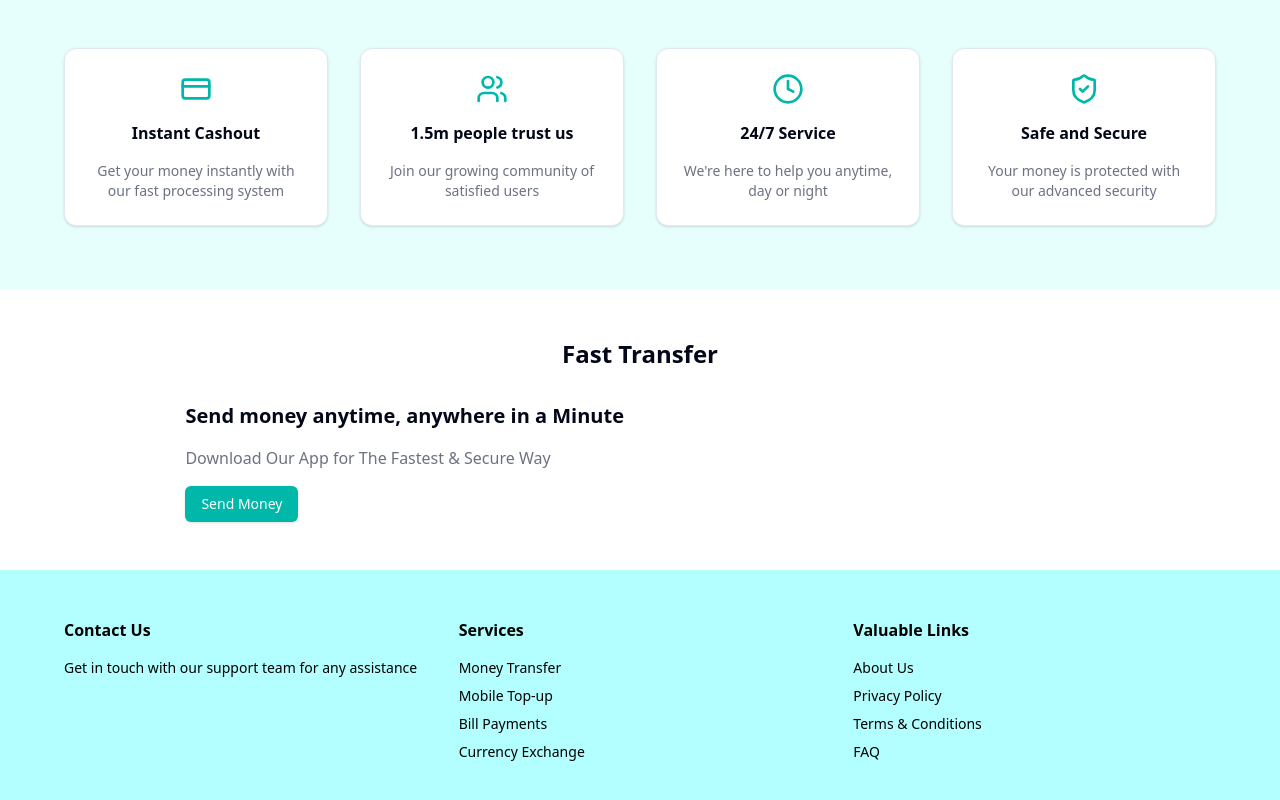
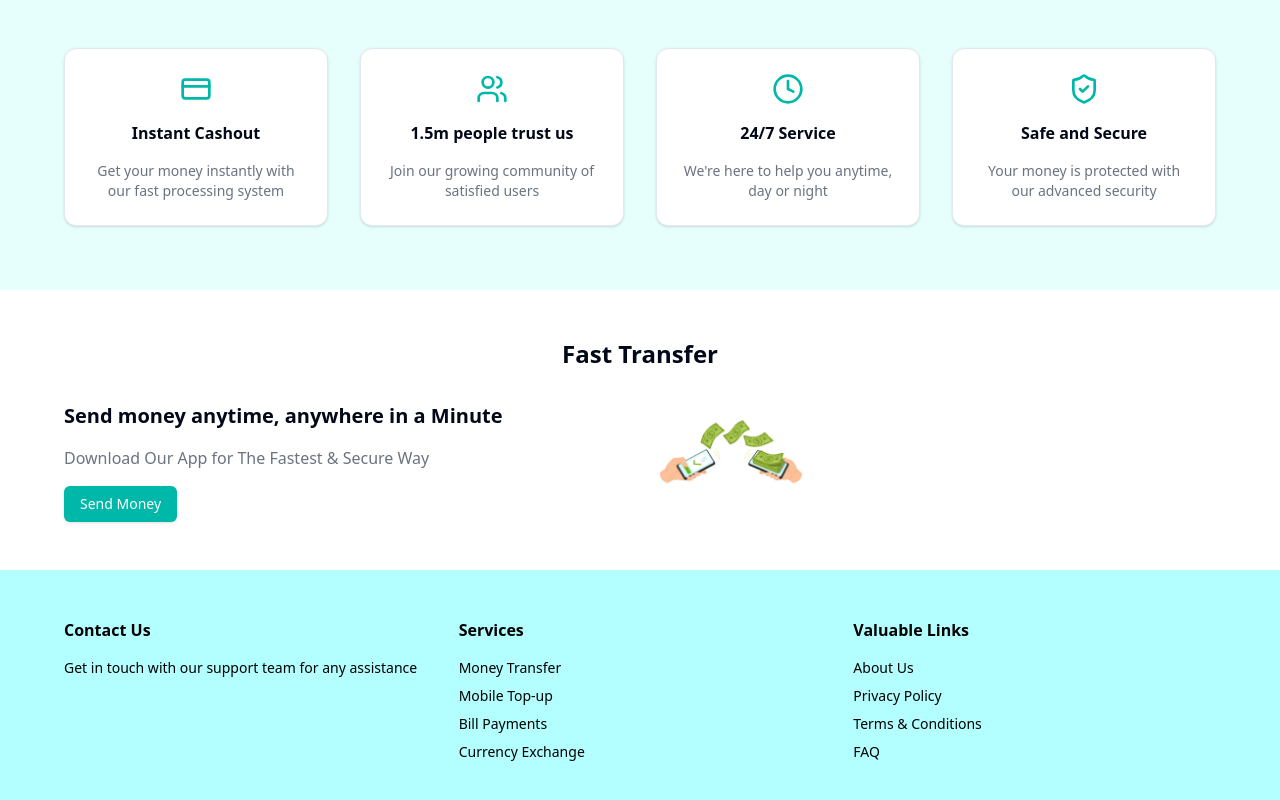
Before and after one commit to Raajkumarrai/SendMoney_Mobile, a React (Vite) app: page /home in a window 1280 px wide. Shown: the part 625-1425 px from the top of the page. Built offline with nearby package versions, Linux system fonts and the light colour scheme.

Commit message:
changes made in several pages and fixed bugs

```diff
--- a/src/pages/about/Form.tsx
+++ b/src/pages/about/Form.tsx
@@ -88,7 +88,7 @@ export default function Form() {
       </section>
 
       {/* Story Section */}
-      <section className="py-12 md:py-20">
+      {/* <section className="py-12 md:py-20">
         <div className="container px-4 mx-auto">
           <div className="grid md:grid-cols-2  items-center">
             <div>
@@ -116,7 +116,7 @@ export default function Form() {
             </div>
           </div>
         </div>
-      </section>
+      </section> */}
 
       {/* Contact Section */}
       <section className="py-12 md:py-20">
--- a/src/pages/home/HomePage.tsx
+++ b/src/pages/home/HomePage.tsx
@@ -78,8 +78,8 @@ export default function HomePage() {
       </section>
 
       {/* Fast Transfer Section */}
-      <section className="px-4 py-8 md:py-12 bg-white grid">
-        <div className="max-w-6xl mx-auto">
+      <section className="px-4 py-8 md:py-12 bg-white">
+        <div className="max-w-6xl mx-auto ">
           <h2 className="text-2xl font-bold text-center mb-8">Fast Transfer</h2>
           <div className="grid md:grid-cols-2 gap-8 items-center">
             <div className="space-y-4">
@@ -96,6 +96,9 @@ export default function HomePage() {
                 Send Money
               </Button>
             </div>
+            <div className="h-[100px] w-[150px]">
+              <img src="../fast.png" alt="Looks image is missing." />
+            </div>
           </div>
         </div>
       </section>
--- a/src/pages/signin/Form.tsx
+++ b/src/pages/signin/Form.tsx
@@ -20,8 +20,8 @@ export default function Form() {
   };
 
   return (
-    <div className="w-full max-w-[800px] mx-auto">
-      <div className="bg-white p-6 relative m-5 border-slate-600 border-2 rounded-xl h-auto py-10 px-4">
+    <div className="w-full max-w-[800px] mx-auto my-20 ">
+      <div className="bg-white p-6 relative m-5 border-slate-600 border-2 rounded-xl h-auto py-10 px-4 ">
         <button className="absolute right-4 top-4">
           <svg
             width="31"
--- a/src/pages/track/Form.tsx
+++ b/src/pages/track/Form.tsx
@@ -27,7 +27,7 @@ const Form = () => {
   return (
     <div>
       {" "}
-      <main className="flex-1 container mx-auto px-4 py-8 flex flex-col items-center">
+      <main className="flex-1 container mx-auto px-4 py-8 flex flex-col items-center justify-start min-h-screen">
         <div className="w-full max-w-md">
           <h1 className="text-2xl font-bold text-center mb-8">
             Enter Reference Number
```
Also changed, not shown: public/fast.png (added).
